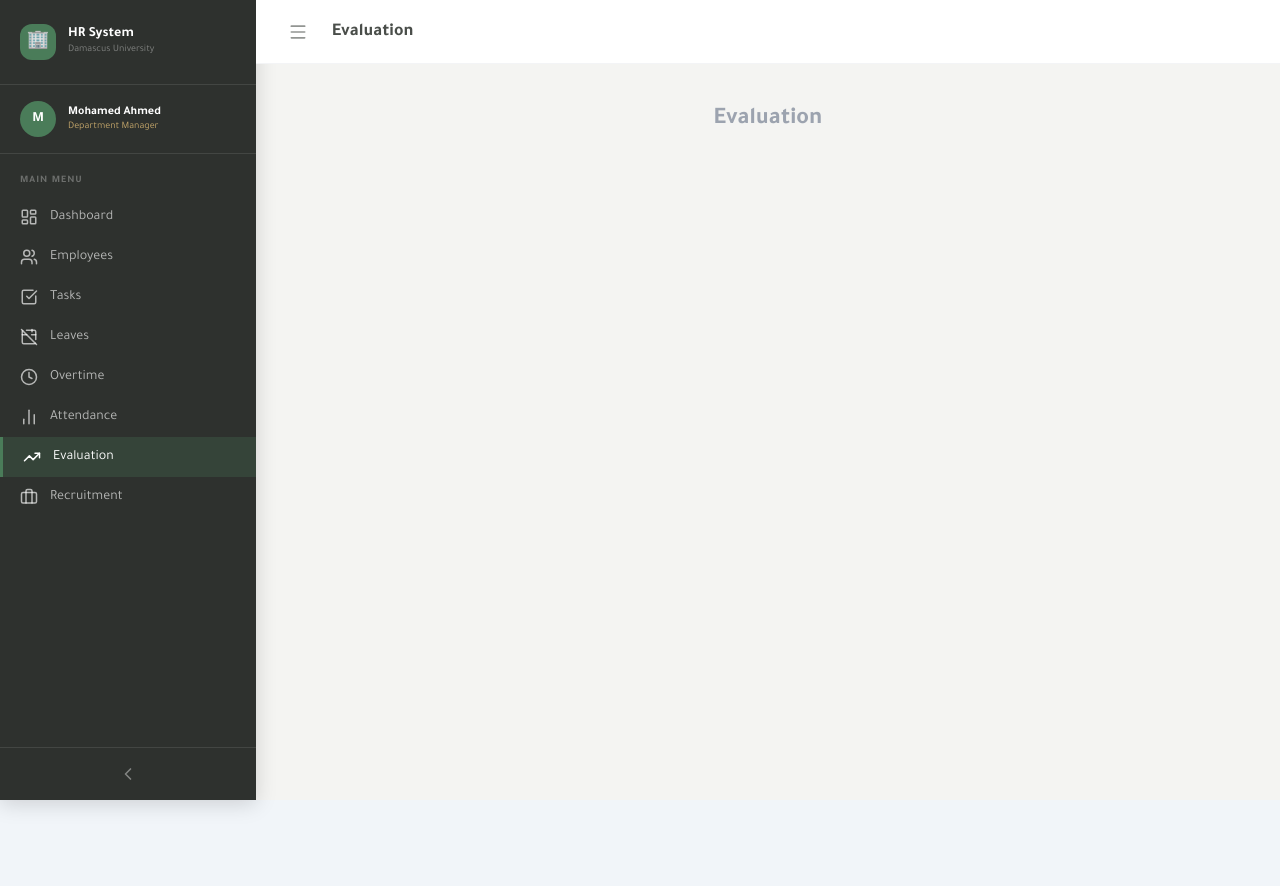
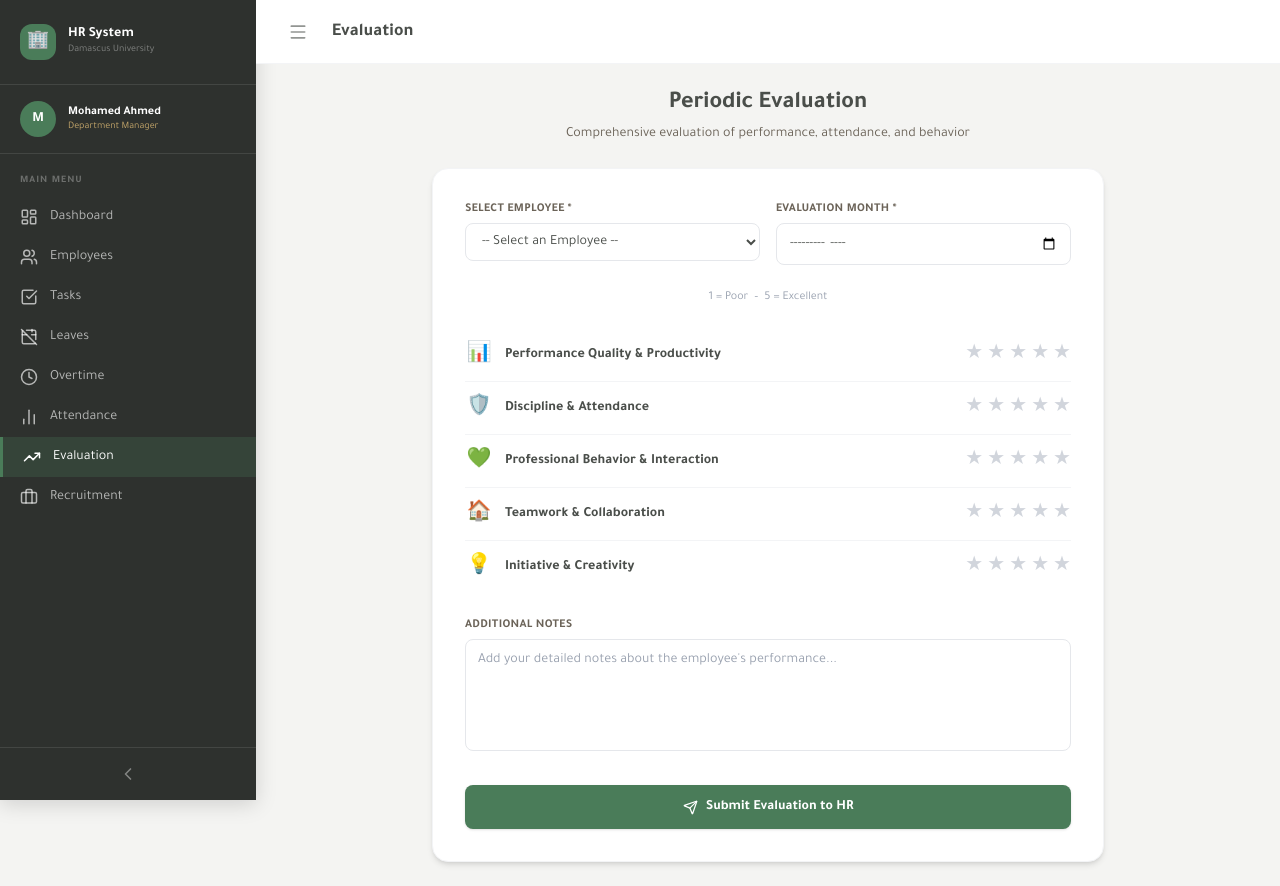
Before and after one commit to sanam2025/HR-system-, a React (Vite) app: page /manager/evaluation in a window 1280 px wide. Before the commit the page ends 800 px from the top, so only its background shows below. Built offline with nearby package versions, Linux system fonts and the light colour scheme.

Commit message:
add: Evalution & PeriodicEvaluation

```diff
--- a/src/App.tsx
+++ b/src/App.tsx
@@ -6,6 +6,7 @@ import TasksBoard from './core/pages/Tasks/TasksBoard';
 import AttendanceView       from './core/pages/Attendance/AttendanceView';
 import LeaveRequests         from './core/pages/Leaves/LeaveRequests';
 import OvertimeRequests      from './core/pages/Leaves/OvertimeRequests';
+import PeriodicEvaluation from './core/pages/Evaluation/PeriodicEvaluation'
 
 // ── Placeholder ───
 function Page({ title }: { title: string }) {
@@ -31,7 +32,7 @@ function App() {
           <Route path="leaves" element={<LeaveRequests />} />
           <Route path="overtime" element={<OvertimeRequests />} />
           <Route path="attendance" element={<AttendanceView />} />
-          <Route path="evaluation" element={<Page title="Evaluation" />} />
+          <Route path="evaluation" element={<PeriodicEvaluation />} />
           <Route path="recruitment" element={<Page title="Recruitment" />} />
         </Route>
         <Route path="*" element={<Navigate to="/manager" replace />} />
--- /dev/null
+++ b/src/core/pages/Evaluation/PeriodicEvaluation.tsx
@@ -0,0 +1,203 @@
+import { useState } from 'react';
+import { mockEmployees } from '../../../data/mockData';
+import { Send, Star } from 'lucide-react';
+import toast, { Toaster } from 'react-hot-toast';
+
+interface RatingRowProps {
+  label: string;
+  icon: string;
+  value: number;
+  onChange: (value: number) => void;
+}
+
+type RatingKey = 'performance' | 'attendance' | 'behavior' | 'teamwork' | 'initiative';
+
+function RatingRow({ label, icon, value, onChange }: RatingRowProps) {
+  return (
+    <div className="flex items-center justify-between py-3 border-b border-gray-100 last:border-0">
+      <div className="flex items-center gap-3">
+        <span className="text-xl w-7 text-center">{icon}</span>
+        <span className="text-sm font-semibold text-[#4A4E4A]">{label}</span>
+      </div>
+      <div className="flex gap-1">
+        {[1, 2, 3, 4, 5].map(n => (
+          <button
+            key={n}
+            type="button"
+            onClick={() => onChange(n)}
+            className={`text-xl transition-all duration-150 hover:scale-110 ${n <= value ? 'text-[#C4A66A]' : 'text-gray-300'
+              } hover:text-[#C4A66A]`}
+          >
+            ★
+          </button>
+        ))}
+      </div>
+    </div>
+  );
+}
+
+export default function PeriodicEvaluation() {
+  const [selectedEmp, setSelectedEmp] = useState('');
+  const [month, setMonth] = useState('');
+  const [ratings, setRatings] = useState<Record<RatingKey, number>>({
+    performance: 0,
+    attendance: 0,
+    behavior: 0,
+    teamwork: 0,
+    initiative: 0,
+  });
+  const [notes, setNotes] = useState('');
+  const [submitted, setSubmitted] = useState(false);
+
+  const ratingValues = Object.values(ratings).filter(Boolean);
+  const avgRating = ratingValues.length
+    ? (ratingValues.reduce((a, b) => a + b, 0) / ratingValues.length).toFixed(1)
+    : 0;
+
+  const handleSubmit = (e: React.FormEvent) => {
+    e.preventDefault();
+    if (!selectedEmp || !month || Object.values(ratings).some(v => v === 0)) {
+      toast.error('Please fill in all fields and rate all criteria');
+      return;
+    }
+    setSubmitted(true);
+    toast.success('Evaluation submitted successfully!', { duration: 4000 });
+  };
+
+  const employee = mockEmployees.find(e => e.id === Number(selectedEmp));
+
+  const criteriaKeys: Array<{ key: RatingKey; label: string; icon: string }> = [
+    { key: 'performance', label: 'Performance Quality & Productivity', icon: '📊' },
+    { key: 'attendance', label: 'Discipline & Attendance', icon: '🛡️' },
+    { key: 'behavior', label: 'Professional Behavior & Interaction', icon: '💚' },
+    { key: 'teamwork', label: 'Teamwork & Collaboration', icon: '🏠' },
+    { key: 'initiative', label: 'Initiative & Creativity', icon: '💡' },
+  ];
+
+  /* ── shared input style ── */
+  const inputCls =
+    'w-full rounded-lg border border-gray-200 bg-white px-3 py-2.5 text-sm text-[#4A4E4A] ' +
+    'placeholder:text-gray-400 focus:outline-none focus:ring-2 focus:ring-[#4A7C59]/30 focus:border-[#4A7C59] ' +
+    'transition-all duration-150';
+
+  const labelCls = 'block mb-1.5 text-xs font-semibold text-[#6B6358] uppercase tracking-wide';
+
+  return (
+    <div className="space-y-6 max-w-2xl mx-auto">
+      <Toaster position="top-center" />
+
+      {/* ── Header ── */}
+      <div className="text-center">
+        <h2 className="text-2xl font-extrabold text-[#4A4E4A]">Periodic Evaluation</h2>
+        <p className="text-sm text-[#6B6358] mt-1">
+          Comprehensive evaluation of performance, attendance, and behavior
+        </p>
+      </div>
+
+      {submitted ? (
+        /* ── Success Card ── */
+        <div className="bg-white rounded-2xl border border-[#4A7C59]/20 shadow-md p-10 text-center">
+          <div className="text-6xl mb-4">✅</div>
+          <h3 className="text-xl font-bold text-[#4A7C59] mb-2">Evaluation Submitted!</h3>
+          <p className="text-[#6B6358] text-sm mb-6">
+            Thank you for evaluating <strong>{employee?.name}</strong>
+          </p>
+          <p className="text-3xl font-extrabold text-[#C4A66A] mb-1">{avgRating} ★</p>
+          <p className="text-xs text-gray-400 mb-6">Overall Average Rating</p>
+          <button
+            onClick={() => {
+              setSubmitted(false);
+              setSelectedEmp('');
+              setRatings({ performance: 0, attendance: 0, behavior: 0, teamwork: 0, initiative: 0 });
+              setNotes('');
+              setMonth('');
+            }}
+            className="inline-flex items-center gap-2 px-6 py-2.5 rounded-lg bg-[#4A7C59] text-white text-sm font-semibold hover:bg-[#3a6347] transition-colors duration-150"
+          >
+            Evaluate Another Employee
+          </button>
+        </div>
+      ) : (
+        /* ── Main Form ── */
+        <form
+          onSubmit={handleSubmit}
+          className="bg-white rounded-2xl border border-gray-100 shadow-md p-8 space-y-6"
+        >
+          {/* Employee & Month */}
+          <div className="grid grid-cols-2 gap-4">
+            <div>
+              <label className={labelCls}>Select Employee *</label>
+              <select
+                className={inputCls}
+                value={selectedEmp}
+                onChange={e => setSelectedEmp(e.target.value)}
+              >
+                <option value="">-- Select an Employee --</option>
+                {mockEmployees.map(emp => (
+                  <option key={emp.id} value={emp.id}>
+                    {emp.name}
+                  </option>
+                ))}
+              </select>
+            </div>
+            <div>
+              <label className={labelCls}>Evaluation Month *</label>
+              <input
+                type="month"
+                className={inputCls}
+                value={month}
+                onChange={e => setMonth(e.target.value)}
+              />
+            </div>
+          </div>
+
+          {/* Scale hint */}
+          <p className="text-xs text-gray-400 text-center">
+            1 = Poor &nbsp;–&nbsp; 5 = Excellent
+          </p>
+
+          {/* Rating Criteria */}
+          <div className="divide-y divide-gray-100">
+            {criteriaKeys.map(({ key, label, icon }) => (
+              <RatingRow
+                key={key}
+                label={label}
+                icon={icon}
+                value={ratings[key]}
+                onChange={v => setRatings(prev => ({ ...prev, [key]: v }))}
+              />
+            ))}
+          </div>
+
+          {/* Average Badge */}
+          {Number(avgRating) > 0 && (
+            <div className="bg-[#C4A66A]/10 border border-[#C4A66A]/25 rounded-xl p-4 text-center">
+              <p className="text-xs text-[#6B6358] font-semibold mb-1">Overall Average Rating</p>
+              <p className="text-3xl font-extrabold text-[#C4A66A]">{avgRating} ★</p>
+            </div>
+          )}
+
+          {/* Additional Notes */}
+          <div>
+            <label className={labelCls}>Additional Notes</label>
+            <textarea
+              className={`${inputCls} resize-none h-28`}
+              placeholder="Add your detailed notes about the employee's performance..."
+              value={notes}
+              onChange={e => setNotes(e.target.value)}
+            />
+          </div>
+
+          {/* Submit */}
+          <button
+            type="submit"
+            className="w-full flex items-center justify-center gap-2 py-3 rounded-lg bg-[#4A7C59] text-white text-sm font-semibold hover:bg-[#3a6347] active:scale-[0.99] transition-all duration-150 shadow-sm"
+          >
+            <Send size={15} />
+            Submit Evaluation to HR
+          </button>
+        </form>
+      )}
+    </div>
+  );
+}
```
